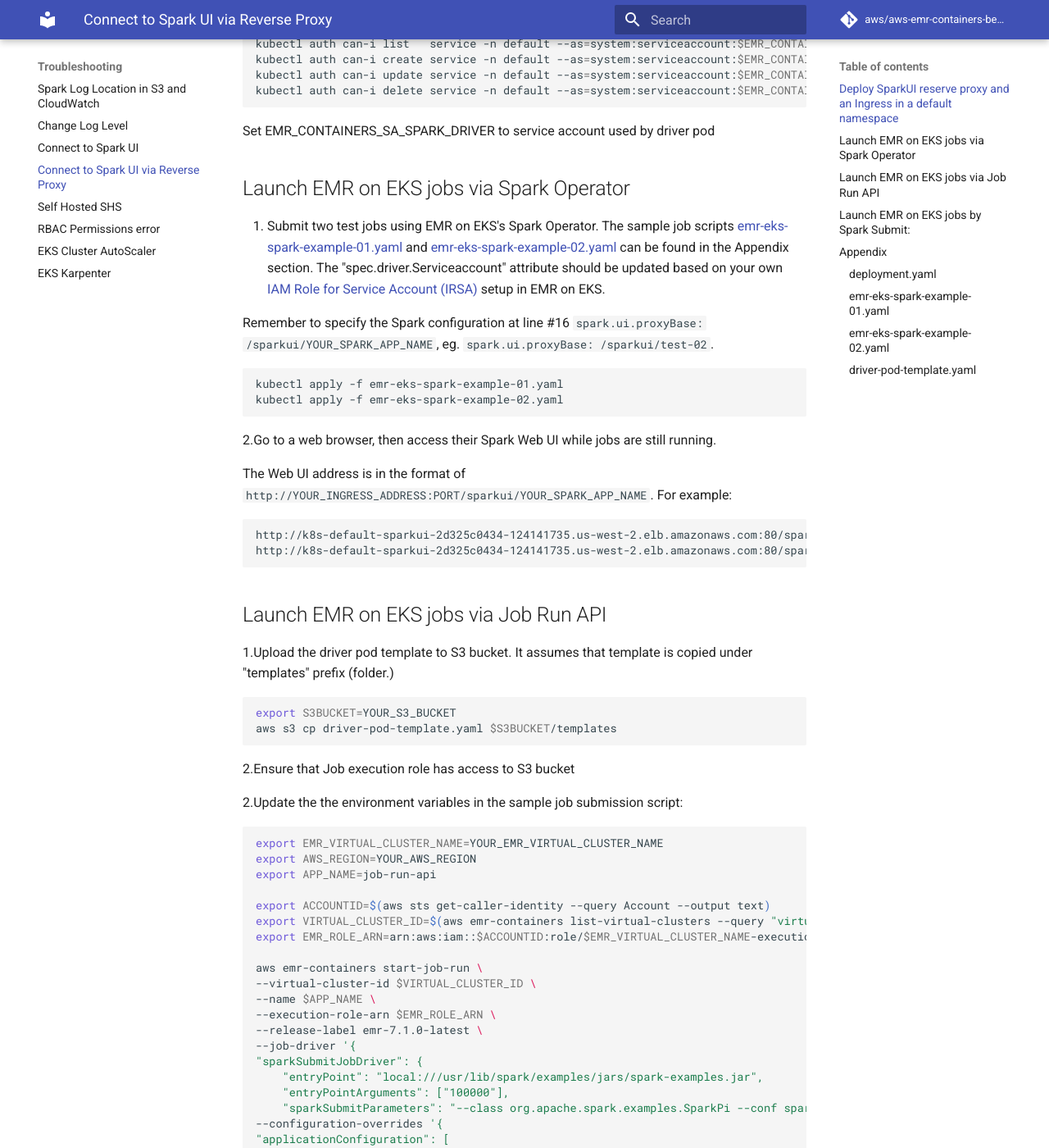
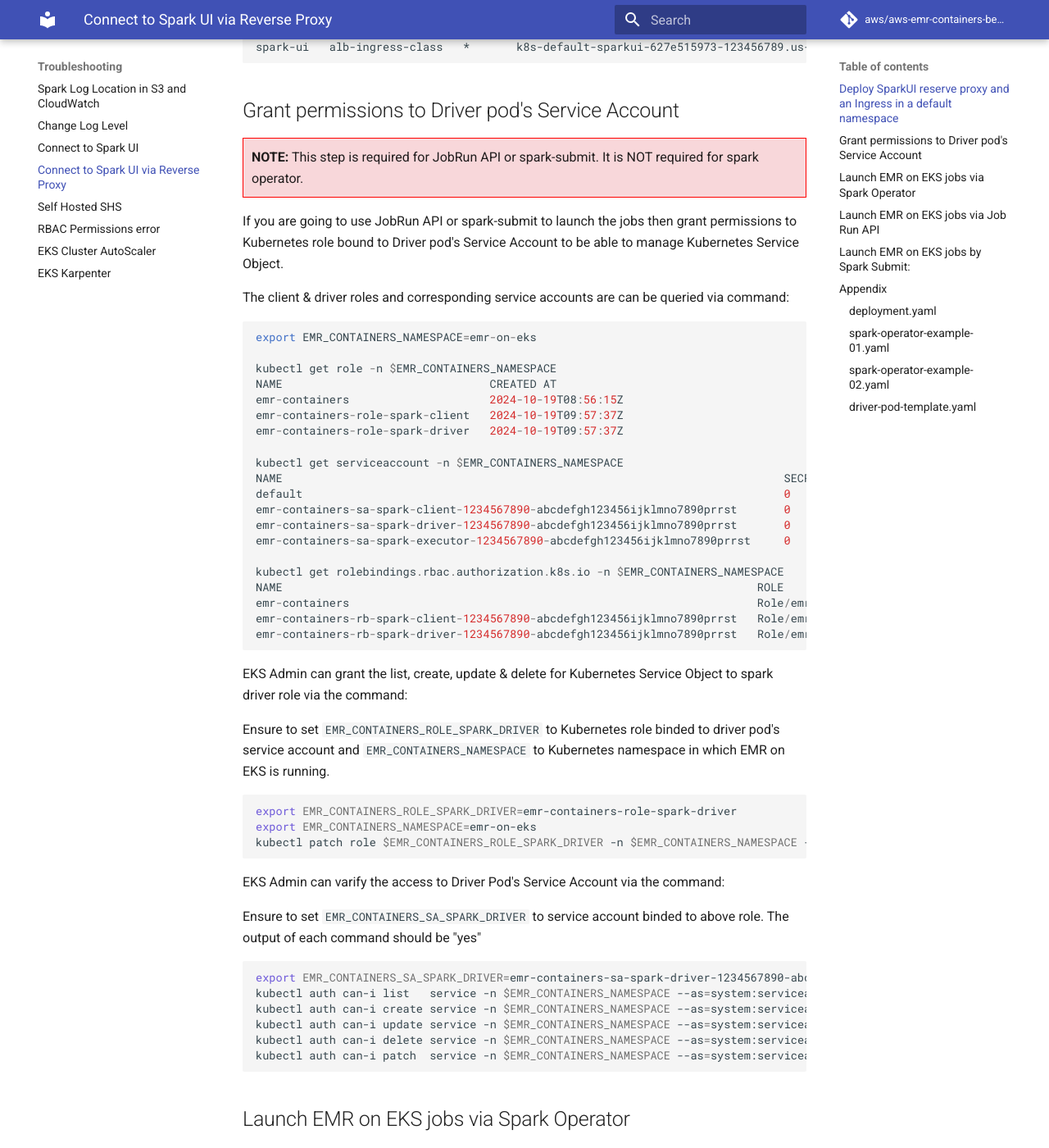
Before and after one commit to aws/aws-emr-containers-best-practices, an MkDocs documentation site: the page built from content/troubleshooting/docs/reverse-proxy-sparkui.md, in a window 1280 px wide and 1400 px high, scrolled down 1588 px. Shown: the whole window at 82% size. Built offline with MkDocs 1.6.1 and Material for MkDocs 9.7.7, drawn with Linux system fonts in a browser that asks for light colours; comment, search, counter and statistics services are not loaded; some of the changed text lies outside the part shown.

Commit message:
Added detailed steps to patch the permissions to k8s role and service account.

````diff
--- a/content/troubleshooting/docs/reverse-proxy-sparkui.md
+++ b/content/troubleshooting/docs/reverse-proxy-sparkui.md
@@ -1,20 +1,28 @@
 # **Connect to SparkUI without Port Fowarding**
 
 This is an example of connecting to SparkUI running on Spark's driver pod via a reserve proxy solution, without an access to the kubectl tool or AWS console. The flow of Spark UI access is as follows,
-User's Browser -> Kubernetes Ingress (ALB - Application Load Balancer) -> Spark UI Reverse Proxy -> Kubernetes Service -> Spark Driver Pod
+User's Browser --> Kubernetes Ingress (ALB - Application Load Balancer) --> Spark UI Reverse Proxy --> Kubernetes Service --> Spark Driver Pod
+
+The reverse proxy uses URI path to redirects the traffic to corresponding driver pod via Kubernetes service object. The name of the service should be `<last-segment-of-URI-path>-ui-svc` and following properties needs to be set in the spark configuration.
+
+|Configuratin|Example|Description|
+|---|---|---|
+|spark.ui.proxyBase|/sparkui/my-spark-app|The URI path on which to access the particular job's spark UI. This is divided into two parts, first is base URI (i.e. /sparkui) and second is the name used to redirect the traffic to corresponding service. e.g. if URI path is "/sparkui/my-spark-app" then reverse proxy redirects the traffic to service named "my-spark-app-ui-svc".  Note: Don't change the /sparkui/ base URI as its a default base URI used by Spark revserve proxy|
+|spark.ui.proxyRedirectUri|/|Redirect URI. Keep it "/".
 
 The URL to access Spark UI is,
-http://YOUR_INGRESS_ADDRESS:PORT/sparkui/YOUR_SPARK_APP_NAME
+`http://YOUR_INGRESS_ADDRESS:PORT/<spark.ui.proxyBase>`
+e.g. http://k8s-default-sparkui-2d325c0434-124141735.us-west-2.elb.amazonaws.com:80/sparkui/my-spark-app
 
 Where,
-* YOUR_INGRESS_ADDRESS:PORT = Ingress ALB's DNS name and port. e.g. http://k8s-default-sparkui-2d325c0434-124141735.us-west-2.elb.amazonaws.com:80
-* /sparkui/YOUR_SPARK_APP_NAME: Property set in "spark.ui.proxyBase". e.g. `spark.ui.proxyBase: /sparkui/my-spark-app`. (Note: Don't change the /sparkui/ prefix as its default prefix used by Spark revserve proxy)
+* YOUR_INGRESS_ADDRESS:PORT* :- Ingress ALB's DNS name and port.
 
 We demostrate how to set up Ingress and Reverse Proxy. Then launch the jobs via three EMR on EKS deployment methods: Spark Operator, JobRun API, and spark-submit. The spark operator creates the Kubernetes service object with target as driver pod for each job. However, JobRun API and spark-submit do not create Kubernetes service object so we use driver pod's "postStart" lifecycle hook to create the service object in driver pod's template.
 
+
 ## Deploy SparkUI reserve proxy and an Ingress in a default namespace
 
-1.Create a SparkUI reverse proxy and an Ingress (ALB) in a default namespace, which is a different namespace from your EMR on EKS virtual cluster environment. It can be configured to the EMR's namespace if neccessary.
+Create a SparkUI reverse proxy and an Ingress (ALB) in a default namespace, which is a different namespace from your EMR on EKS virtual cluster environment. It can be configured to the EMR's namespace if neccessary.
 
 The [sample yaml file](#deploymentyaml) is in the Appendix section. Make sure the EMR on EKS's namespace at the line #25 in `deployment.yaml` is updated if needed:
 ```bash
@@ -28,38 +36,74 @@
 EKS Admin can provide the ALB endpoint address to users via the command:
 ```bash
 kubectl get ingress
+
+NAME       CLASS               HOSTS   ADDRESS                                                                PORTS   AGE
+spark-ui   alb-ingress-class   *       k8s-default-sparkui-627e515973-123456789.us-west-2.elb.amazonaws.com   80      14d
 ```
-2. If you are going to use JobRun API or spark-submit to launch the jobs then grant permissions to Driver pod's Service Account to be able to manage Kubernetes Service Object
+
+## Grant permissions to Driver pod's Service Account
+<div style="border: 1px solid red; padding: 10px; background-color: #f8d7da;">
+  <strong>NOTE:</strong> This step is required for JobRun API or spark-submit. It is NOT required for spark operator.
+</div>
+If you are going to use JobRun API or spark-submit to launch the jobs then grant permissions to Kubernetes role bound to Driver pod's Service Account to be able to manage Kubernetes Service Object.
+
+The client & driver roles and corresponding service accounts are can be queried via command:
+```
+export EMR_CONTAINERS_NAMESPACE=emr-on-eks
+
+kubectl get role -n $EMR_CONTAINERS_NAMESPACE
+NAME                               CREATED AT
+emr-containers                     2024-10-19T08:56:15Z
+emr-containers-role-spark-client   2024-10-19T09:57:37Z
+emr-containers-role-spark-driver   2024-10-19T09:57:37Z
+
+kubectl get serviceaccount -n $EMR_CONTAINERS_NAMESPACE
+NAME                                                                           SECRETS   AGE
+default                                                                        0         62m
+emr-containers-sa-spark-client-1234567890-abcdefgh123456ijklmno7890prrst       0         28s
+emr-containers-sa-spark-driver-1234567890-abcdefgh123456ijklmno7890prrst       0         28s
+emr-containers-sa-spark-executor-1234567890-abcdefgh123456ijklmno7890prrst     0         28s
+
+kubectl get rolebindings.rbac.authorization.k8s.io -n $EMR_CONTAINERS_NAMESPACE
+NAME                                                                       ROLE                                    AGE
+emr-containers                                                             Role/emr-containers                     62m
+emr-containers-rb-spark-client-1234567890-abcdefgh123456ijklmno7890prrst   Role/emr-containers-role-spark-client   46s
+emr-containers-rb-spark-driver-1234567890-abcdefgh123456ijklmno7890prrst   Role/emr-containers-role-spark-driver   46s
+```
 
 EKS Admin can grant the list, create, update & delete for Kubernetes Service Object to spark driver role via the command:
 
+Ensure to set `EMR_CONTAINERS_ROLE_SPARK_DRIVER` to Kubernetes role binded to driver pod's service account and `EMR_CONTAINERS_NAMESPACE` to Kubernetes namespace in which EMR on EKS is running.
+
 ```bash
 export EMR_CONTAINERS_ROLE_SPARK_DRIVER=emr-containers-role-spark-driver
-export EMR_CONTAINERS_NAMESPACE=emr
-kubectl patch role $EMR_CONTAINERS_ROLE_SPARK_DRIVER -namespace $EMR_CONTAINERS_NAMESPACE --type='json' -p='[{"op": "add", "path": "/rules/-", "value": {"apiGroups": [""], "resources": ["services"], "verbs": ["list", "create", "update", "delete"]}}]'
+export EMR_CONTAINERS_NAMESPACE=emr-on-eks
+kubectl patch role $EMR_CONTAINERS_ROLE_SPARK_DRIVER -n $EMR_CONTAINERS_NAMESPACE --type='json' -p='[{"op": "add", "path": "/rules/-", "value": {"apiGroups": [""], "resources": ["services"], "verbs": ["list", "create", "update", "delete", "patch"]}}]'
 ```
 
-Set EMR_CONTAINERS_ROLE_SPARK_DRIVER to role used by driver pod and EMR_CONTAINERS_NAMESPACE to namespace in which EMR on EKS is running.
+EKS Admin can varify the access to Driver Pod's Service Account via the command:
 
-EKS Admin can varify the access to Driver Pod's Service Account via the command:
+Ensure to set `EMR_CONTAINERS_SA_SPARK_DRIVER` to service account binded to above role. The output of each command should be "yes"
+
 ```bash
-export EMR_CONTAINERS_SA_SPARK_DRIVER=emr-containers-sa-spark
-kubectl auth can-i list   service -n default --as=system:serviceaccount:$EMR_CONTAINERS_NAMESPACE:$EMR_CONTAINERS_SA_SPARK_DRIVER
-kubectl auth can-i create service -n default --as=system:serviceaccount:$EMR_CONTAINERS_NAMESPACE:$EMR_CONTAINERS_SA_SPARK_DRIVER
-kubectl auth can-i update service -n default --as=system:serviceaccount:$EMR_CONTAINERS_NAMESPACE:$EMR_CONTAINERS_SA_SPARK_DRIVER
-kubectl auth can-i delete service -n default --as=system:serviceaccount:$EMR_CONTAINERS_NAMESPACE:$EMR_CONTAINERS_SA_SPARK_DRIVER
+export EMR_CONTAINERS_SA_SPARK_DRIVER=emr-containers-sa-spark-driver-1234567890-abcdefgh123456ijklmno7890prrst
+kubectl auth can-i list   service -n $EMR_CONTAINERS_NAMESPACE --as=system:serviceaccount:$EMR_CONTAINERS_NAMESPACE:$EMR_CONTAINERS_SA_SPARK_DRIVER
+kubectl auth can-i create service -n $EMR_CONTAINERS_NAMESPACE --as=system:serviceaccount:$EMR_CONTAINERS_NAMESPACE:$EMR_CONTAINERS_SA_SPARK_DRIVER
+kubectl auth can-i update service -n $EMR_CONTAINERS_NAMESPACE --as=system:serviceaccount:$EMR_CONTAINERS_NAMESPACE:$EMR_CONTAINERS_SA_SPARK_DRIVER
+kubectl auth can-i delete service -n $EMR_CONTAINERS_NAMESPACE --as=system:serviceaccount:$EMR_CONTAINERS_NAMESPACE:$EMR_CONTAINERS_SA_SPARK_DRIVER
+kubectl auth can-i patch  service -n $EMR_CONTAINERS_NAMESPACE --as=system:serviceaccount:$EMR_CONTAINERS_NAMESPACE:$EMR_CONTAINERS_SA_SPARK_DRIVER
 ```
-Set EMR_CONTAINERS_SA_SPARK_DRIVER to service account used by driver pod
-
 
 ## Launch EMR on EKS jobs via Spark Operator
 
-1. Submit two test jobs using EMR on EKS's Spark Operator. The sample job scripts [emr-eks-spark-example-01.yaml](#emr-eks-spark-example-01yaml) and [emr-eks-spark-example-02.yaml](#emr-eks-spark-example-02yaml) can be found in the Appendix section. The "spec.driver.Serviceaccount" attribute should be updated based on your own [IAM Role for Service Account (IRSA)](https://docs.aws.amazon.com/emr/latest/EMR-on-EKS-DevelopmentGuide/setting-up-enable-IAM.html) setup in EMR on EKS.
+1.Submit two test jobs using EMR on EKS's Spark Operator. The sample job scripts [emr-eks-spark-example-01.yaml](#emr-eks-spark-example-01yaml) and [emr-eks-spark-example-02.yaml](#emr-eks-spark-example-02yaml) can be found in the Appendix section.
 
-Remember to specify the Spark configuration at line #16 `spark.ui.proxyBase: /sparkui/YOUR_SPARK_APP_NAME`, eg. `spark.ui.proxyBase: /sparkui/test-02`.
+* The `spec.driver.Serviceaccount` attribute should be updated based on your own [IAM Role for Service Account (IRSA)](https://docs.aws.amazon.com/emr/latest/EMR-on-EKS-DevelopmentGuide/setting-up-enable-IAM.html) setup in EMR on EKS.
+* The `namespace` attribute should be updated to namespace where EMR on EKS is running
+* Remember to specify the Spark configuration at line #16 `spark.ui.proxyBase: /sparkui/YOUR_SPARK_APP_NAME`, eg. `spark.ui.proxyBase: /sparkui/spark-example-01`.
 ```bash
-kubectl apply -f emr-eks-spark-example-01.yaml
-kubectl apply -f emr-eks-spark-example-02.yaml
+kubectl apply -f spark-operator-example-01.yaml
+kubectl apply -f spark-operator-example-02.yaml
 ```
 
 2.Go to a web browser, then access their Spark Web UI while jobs are still running.
@@ -68,50 +112,49 @@
 
 ```
 http://k8s-default-sparkui-2d325c0434-124141735.us-west-2.elb.amazonaws.com:80/sparkui/spark-example-01
-http://k8s-default-sparkui-2d325c0434-124141735.us-west-2.elb.amazonaws.com:80/sparkui/test-02
+http://k8s-default-sparkui-2d325c0434-124141735.us-west-2.elb.amazonaws.com:80/sparkui/spark-example-02
 ```
-
-
 
 ## Launch EMR on EKS jobs via Job Run API
 
-1.Upload the driver pod template to S3 bucket. It assumes that template is copied under "templates" prefix (folder.)
+1.Upload the driver pod template to S3 bucket. It is assumed that template is copied under prefix (folder) `/templates` inside bucket.
 
 ```bash
-export S3BUCKET=YOUR_S3_BUCKET
-aws s3 cp driver-pod-template.yaml $S3BUCKET/templates
+aws s3 cp driver-pod-template.yaml YOUR_S3_BUCKET/templates
 ```
 
-2.Ensure that Job execution role has access to S3 bucket
+2.Ensure that Job execution role has access to above S3 bucket.
 
 
-2.Update the the environment variables in the sample job submission script:
+3.Set the values for `YOUR_APP_NAME`, `YOUR_S3_BUCKET`, `YOUR_EMR_VIRTUAL_CLUSTER_NAME`, `YOUR_EMR_JOB_EXECUTION_ROLE` and run the sample job submission script below:
+
 
 ```bash
+export YOUR_APP_NAME=start-job-run-pi
+export S3BUCKET=YOUR_S3_BUCKET
+
 export EMR_VIRTUAL_CLUSTER_NAME=YOUR_EMR_VIRTUAL_CLUSTER_NAME
-export AWS_REGION=YOUR_AWS_REGION
-export APP_NAME=job-run-api
+export VIRTUAL_CLUSTER_ID=$(aws emr-containers list-virtual-clusters --query "virtualClusters[?name == '$EMR_VIRTUAL_CLUSTER_NAME' && state == 'RUNNING'].id" --output text)
 
 export ACCOUNTID=$(aws sts get-caller-identity --query Account --output text)
-export VIRTUAL_CLUSTER_ID=$(aws emr-containers list-virtual-clusters --query "virtualClusters[?name == '$EMR_VIRTUAL_CLUSTER_NAME' && state == 'RUNNING'].id" --output text)
-export EMR_ROLE_ARN=arn:aws:iam::$ACCOUNTID:role/$EMR_VIRTUAL_CLUSTER_NAME-execution-role
+export EMR_ROLE_ARN=arn:aws:iam::$ACCOUNTID:role/YOUR_EMR_JOB_EXECUTION_ROLE
 
 aws emr-containers start-job-run \
 --virtual-cluster-id $VIRTUAL_CLUSTER_ID \
---name $APP_NAME \
+--name $YOUR_APP_NAME \
 --execution-role-arn $EMR_ROLE_ARN \
 --release-label emr-7.1.0-latest \
 --job-driver '{
 "sparkSubmitJobDriver": {
     "entryPoint": "local:///usr/lib/spark/examples/jars/spark-examples.jar",
     "entryPointArguments": ["100000"],
-    "sparkSubmitParameters": "--class org.apache.spark.examples.SparkPi --conf spark.executor.instances=1 --conf spark.kubernetes.driver.podTemplateFile=s3://$S3BUCKET/templates/driver-pod-template.yaml" }}' \
+    "sparkSubmitParameters": "--class org.apache.spark.examples.SparkPi --conf spark.executor.instances=1 --conf spark.kubernetes.driver.podTemplateFile=s3://'${S3BUCKET}'/templates/driver-pod-template.yaml" }}' \
 --configuration-overrides '{
 "applicationConfiguration": [
     {
     "classification": "spark-defaults",
     "properties": {
-        "spark.ui.proxyBase": "/sparkui/`$APP_NAME`",
+        "spark.ui.proxyBase": "/sparkui/'${YOUR_APP_NAME}'",
         "spark.ui.proxyRedirectUri": "/"
     }}]}'
 ```
@@ -119,51 +162,57 @@
 
 2.Go to a web browser, then access their Spark Web UI while jobs are still running.
 ```
-http://<YOUR_INGRESS_ADDRESS>/sparkui/<APP_NAME>
+http://<YOUR_INGRESS_ADDRESS>/sparkui/<YOUR_APP_NAME>
 ```
 Admin can get the ingress address by the CLI:
 ```bash
 kubectl get ingress
 ```
-The SparkUI service looks like this:
+The SparkUI service is created on postStart event of driver container and looks like this:
 ```bash
-kubectl get svc -n emr
+kubectl get service -n $EMR_CONTAINERS_NAMESPACE
 
 NAME                  TYPE      CLUSTER-IP  EXTERNAL-IP   PORT(S)  AGE
-job-run-api-ui-svc ClusterIP 10.100.233.186  <none>      4040/TCP   9s
+YOUR_APP_NAME-ui-svc ClusterIP 10.100.233.186  <none>      4040/TCP   9s
 ```
 
 ## Launch EMR on EKS jobs by Spark Submit:
 
-1.Create an EMR on EKS pod with a service account that has the [IRSA](https://docs.aws.amazon.com/emr/latest/EMR-on-EKS-DevelopmentGuide/setting-up-enable-IAM.html) associated
+1.Create an EMR on EKS pod with a service account that has the [IRSA](https://docs.aws.amazon.com/emr/latest/EMR-on-EKS-DevelopmentGuide/setting-up-enable-IAM.html) associated and have permission to access the S3 bucket which has pod template.
 ```bash
+export EMR_CONTAINERS_NAMESPACE=emr-on-eks
+export EMR_CONTAINERS_SA_SPARK_CLIENT=emr-containers-sa-spark-client-1234567890-abcdefgh123456ijklmno7890prrst
+
 kubectl run -it emrekspod \
 --image=public.ecr.aws/emr-on-eks/spark/emr-7.1.0:latest \
---overrides='{ "spec": {"serviceAccount": "emr-containers-sa-spark"}}' \
---command -n spark-operator /bin/bash
+--overrides='{ "spec": {"serviceAccount": "'${EMR_CONTAINERS_SA_SPARK_CLIENT}'"}}' \
+--command -n $EMR_CONTAINERS_NAMESPACE /bin/bash
 ```
 2.After login into the "emrekspod" pod, submit the job:
 ```bash
-export APP_NAME=sparksubmittest
+export YOUR_APP_NAME=spark-submit-pi
 export S3BUCKET=YOUR_S3_BUCKET
+export EMR_CONTAINERS_NAMESPACE=emr-on-eks
+export EMR_CONTAINERS_SA_SPARK_DRIVER=emr-containers-sa-spark-driver-1234567890-abcdefgh123456ijklmno7890prrst
 
 spark-submit \
 --master k8s://$KUBERNETES_SERVICE_HOST:443 \
 --deploy-mode cluster \
---name $APP_NAME \
+--name $YOUR_APP_NAME \
 --class org.apache.spark.examples.SparkPi \
 --conf spark.kubernetes.driver.podTemplateFile=s3://$S3BUCKET/templates/driver-pod-template.yaml \
---conf spark.ui.proxyBase=/sparkui/$APP_NAME \
+--conf spark.kubernetes.driver.podTemplateContainerName=spark-kubernetes-driver \
+--conf spark.ui.proxyBase=/sparkui/$YOUR_APP_NAME \
 --conf spark.ui.proxyRedirectUri="/" \
 --conf spark.kubernetes.container.image=public.ecr.aws/emr-on-eks/spark/emr-7.1.0:latest \
---conf spark.kubernetes.authenticate.driver.serviceAccountName=emr-containers-sa-spark \
---conf spark.kubernetes.namespace=spark-operator \
+--conf spark.kubernetes.authenticate.driver.serviceAccountName=$EMR_CONTAINERS_SA_SPARK_DRIVER \
+--conf spark.kubernetes.namespace=$EMR_CONTAINERS_NAMESPACE \
 local:///usr/lib/spark/examples/jars/spark-examples.jar 100000
 ```
 
 3.Go to a web browser, then access their Spark Web UI while jobs are still running.
 ```
-http://<YOUR_INGRESS_ADDRESS>/sparkui/<APP_NAME>
+http://<YOUR_INGRESS_ADDRESS>/sparkui/<YOUR_APP_NAME>
 ```
 Admin can get the ingress address by the CLI:
 ```bash
@@ -205,7 +254,7 @@
           - '/usr/bin/spark-ui-reverse-proxy'
         args:
           # EMR on EKS's namespace
-          - -namespace=spark-operator
+          - -namespace=emr-on-eks
         resources:
           requests:
             cpu: 500m
@@ -266,13 +315,13 @@
 ```
 
 
-### emr-eks-spark-example-01.yaml
+### spark-operator-example-01.yaml
 ```yaml
 apiVersion: "sparkoperator.k8s.io/v1beta2"
 kind: SparkApplication
 metadata:
   name: spark-example-01
-  namespace: spark-operator
+  namespace: emr-on-eks
 spec:
   type: Scala
   image: public.ecr.aws/emr-on-eks/spark/emr-7.1.0:latest
@@ -291,18 +340,18 @@
     memory: "1g"
     serviceAccount: emr-containers-sa-spark
   executor:
-    cores: 2
+    cores: 1
     instances: 2
-    memory: "5120m"
+    memory: "2g"
 ```
 
-### emr-eks-spark-example-02.yaml
+### spark-operator-example-02.yaml
 ```yaml
 apiVersion: "sparkoperator.k8s.io/v1beta2"
 kind: SparkApplication
 metadata:
   name: spark-example-02
-  namespace: spark-operator
+  namespace: emr-on-eks
 spec:
   type: Scala
   image: public.ecr.aws/emr-on-eks/spark/emr-7.1.0:latest
@@ -313,7 +362,7 @@
   restartPolicy:
     type: Never
   sparkConf:
-    spark.ui.proxyBase: /sparkui/test-02
+    spark.ui.proxyBase: /sparkui/spark-example-02
     spark.ui.proxyRedirectUri: /
   driver:
     cores: 1
````
